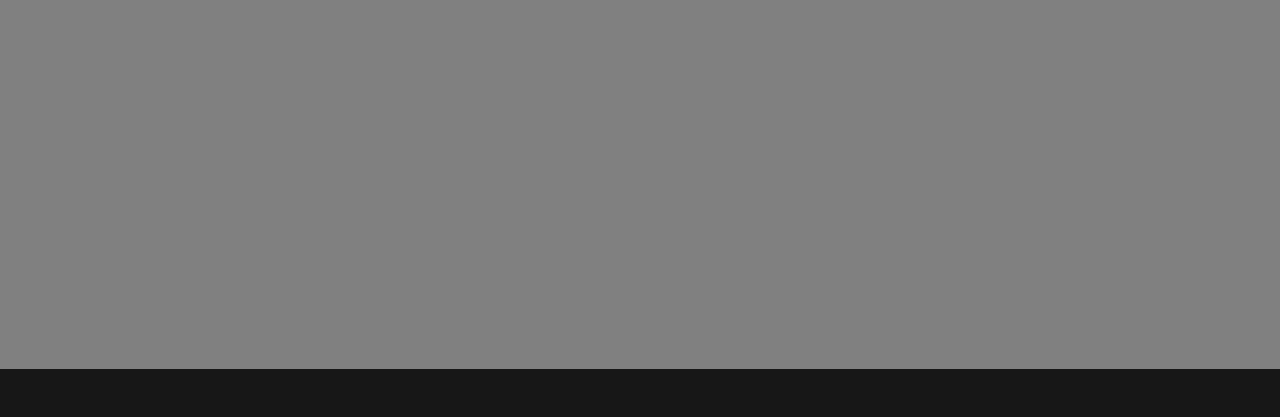
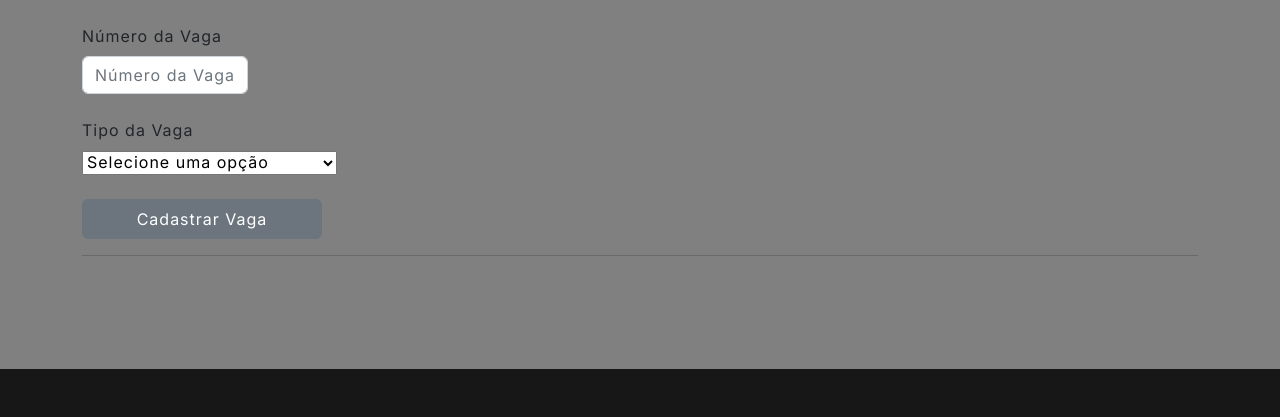
Before and after one commit to Djonatan01/AUTOPARK, a Flask app: page /Cadastrar in a window 1280 px wide. Shown: the part 66-483 px from the top of the page. Run offline with Flask 3, Linux system fonts and the light colour scheme; some libraries are stand-ins or nearby versions.

Commit message:
Cadastrar Vaga
Foi adicionado um formulário para o cadastro de vagas .

```diff
--- a/Templates/cadastrarVagas.html
+++ b/Templates/cadastrarVagas.html
@@ -1,4 +1,26 @@
 {% extends 'base.html' %}
 {% block conteudo %}
 
+<form method="POST" action="{{url_for('router.cadCartao.cadastroCartao')}}">
+    <div class="row">
+      <div class="col-sm-2">
+        <br>
+
+        <label class="form-label" for="form3Example4">Número da  Vaga</label>
+        <input type="text" minlength="18" maxlength="8" class="form-control" placeholder="Número da Vaga"><br>
+
+        <label class="form-label" for="form3Example4">Tipo da Vaga</label>
+        <select>
+            <option value="" disabled selected>Selecione uma opção</option>
+			<option value="ac">Vagas Gerais(G)</option>
+			<option value="al">Vagas de Acessibilidade(A)</option>
+		</select><br><br>
+
+      </div>
+    </div>
+    <button type="submit" name="bt1" value="{{ idUser}}" class="btn btn-secondary"style="width:15rem;height:2.5rem">Cadastrar Vaga</button>
+    <hr>
+    <br>
+</div>
+</form>
 {% endblock conteudo %}
```
Also changed, not shown: main.py (line endings or trailing spaces).
